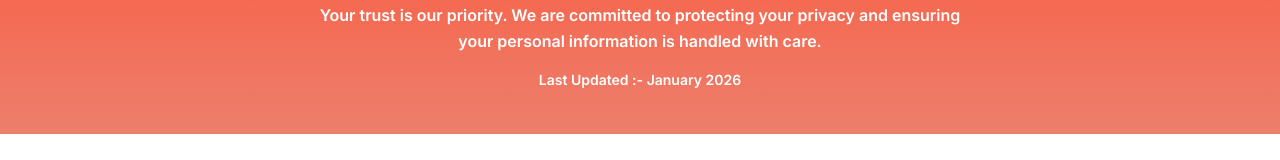
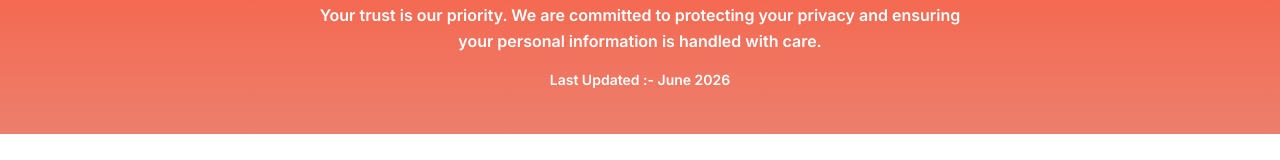
Before and after one commit to aleefa/aavo_website, a Next.js app: page /privacy-policy in a window 1280 px wide. Shown: the part 286-446 px from the top of the page. Built offline with nearby package versions, Linux system fonts and the light colour scheme.

Commit message:
june 2026

```diff
--- a/app/privacy-policy/page.tsx
+++ b/app/privacy-policy/page.tsx
@@ -244,7 +244,7 @@ export default function PrivacyPolicy() {
               animationFillMode: "forwards",
             }}
           >
-            Last Updated :- January 2026
+            Last Updated :- June 2026
           </p>
         </div>
       </div>
```
